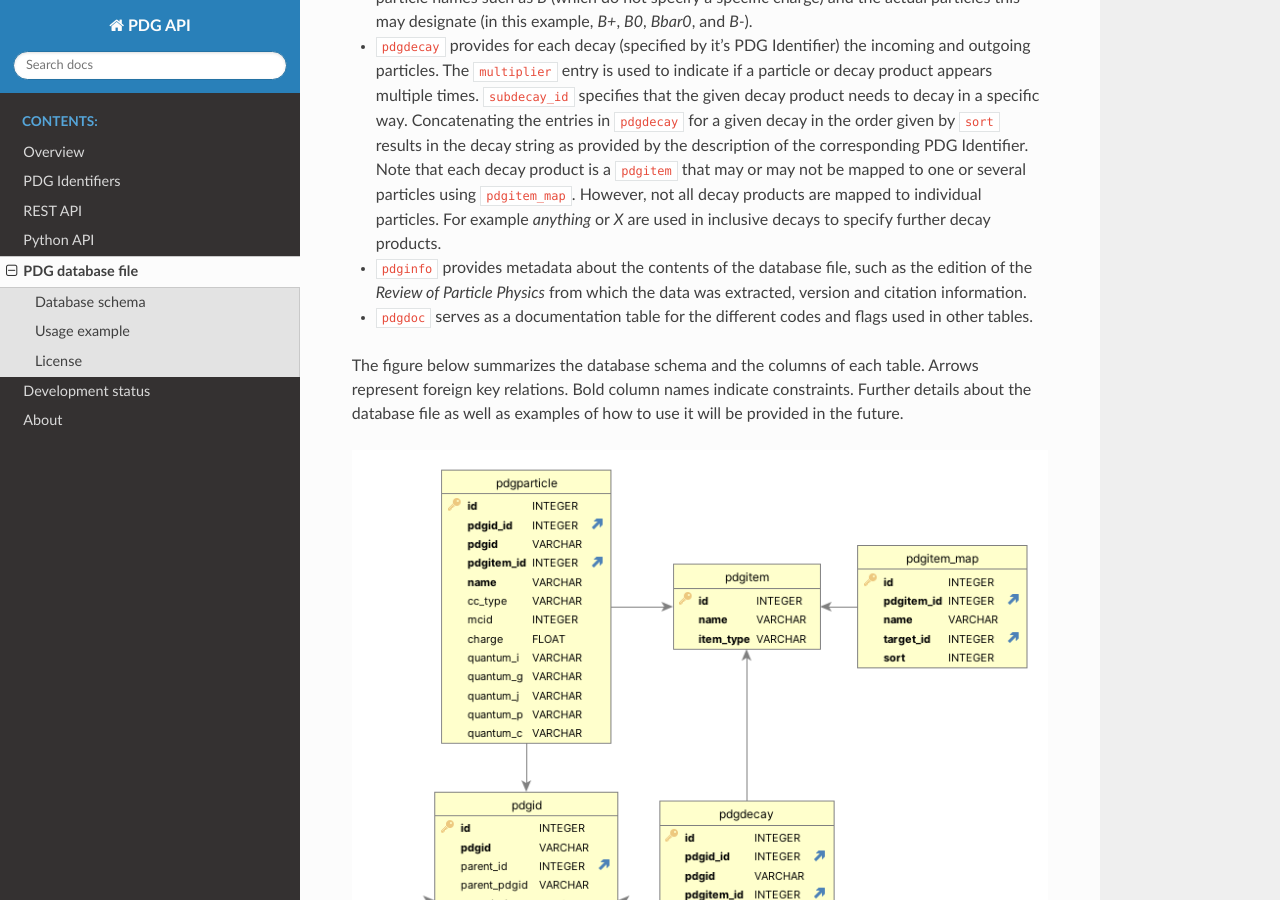
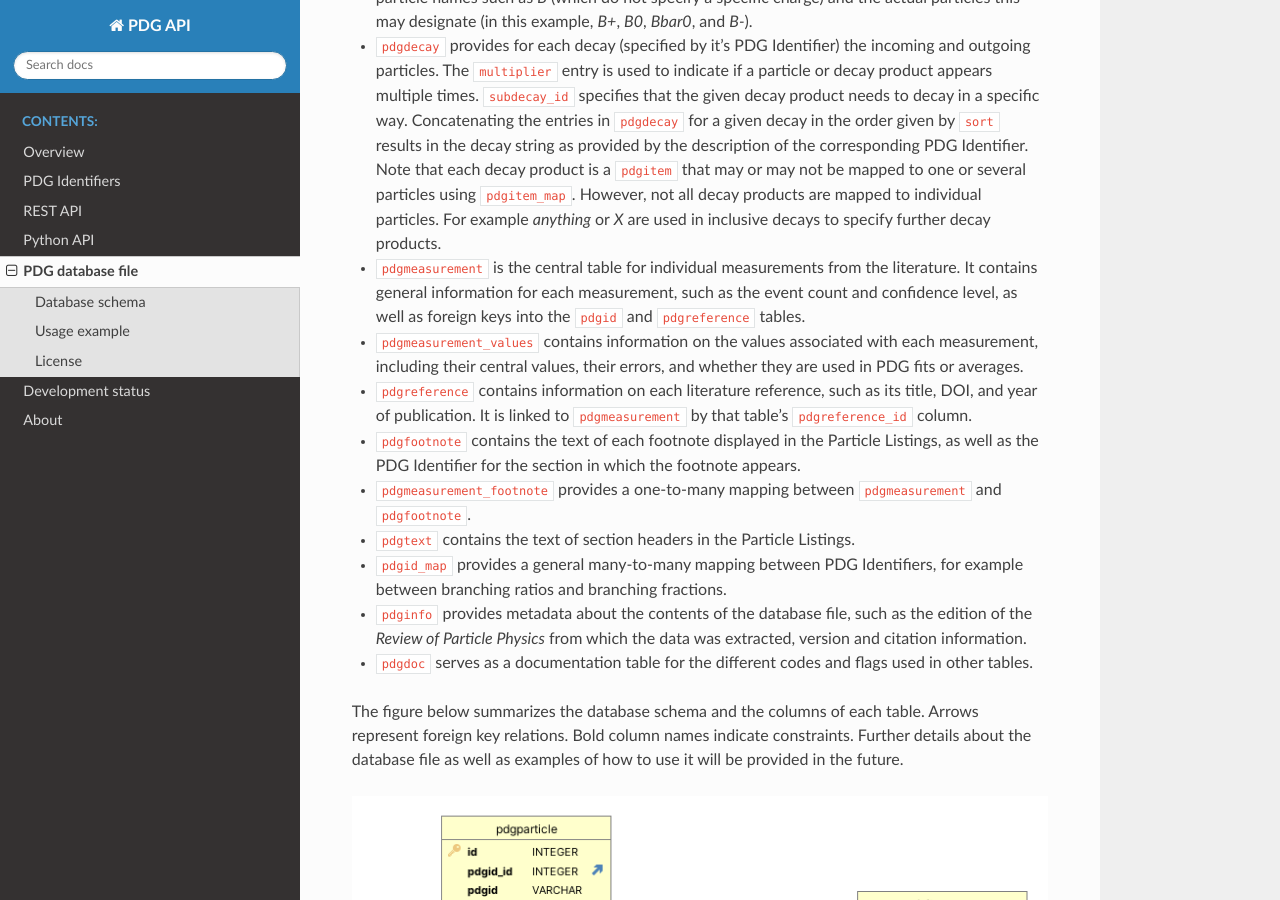
Before and after one commit to particledatagroup/api, a Sphinx documentation site: the page built from docs/source/schema.md, in a window 1280 px wide and 900 px high, scrolled down 1059 px. Built offline with Sphinx 7.4.7 and the Read the Docs theme 3.1.0, drawn with Linux system fonts in a browser that asks for light colours; comment, search, counter and statistics services are not loaded.

Commit message:
Update schema docs

```diff
--- a/docs/source/schema.md
+++ b/docs/source/schema.md
@@ -49,6 +49,24 @@ The database file contains the following database tables:
   Note that each decay product is a `pdgitem` that may or may not be mapped to one or several
   particles using `pdgitem_map`. However, not all decay products are mapped to individual particles.
   For example _anything_ or _X_ are used in inclusive decays to specify further decay products.
+* `pdgmeasurement` is the central table for individual measurements from the
+  literature. It contains general information for each measurement, such as the
+  event count and confidence level, as well as foreign keys into the `pdgid` and
+  `pdgreference` tables.
+* `pdgmeasurement_values` contains information on the values associated with
+  each measurement, including their central values, their errors, and whether
+  they are used in PDG fits or averages.
+* `pdgreference` contains information on each literature reference, such as its
+  title, DOI, and year of publication. It is linked to `pdgmeasurement` by that
+  table's `pdgreference_id` column.
+* `pdgfootnote` contains the text of each footnote displayed in the Particle
+  Listings, as well as the PDG Identifier for the section in which the footnote
+  appears.
+* `pdgmeasurement_footnote` provides a one-to-many mapping between
+  `pdgmeasurement` and `pdgfootnote`.
+* `pdgtext` contains the text of section headers in the Particle Listings.
+* `pdgid_map` provides a general many-to-many mapping between PDG Identifiers,
+  for example between branching ratios and branching fractions.
 * `pdginfo` provides metadata about the contents of the database file, such as the edition of the
   _Review of Particle Physics_ from which the data was extracted, version and citation information.
 * `pdgdoc` serves as a documentation table for the different codes and flags used in other tables.
```
